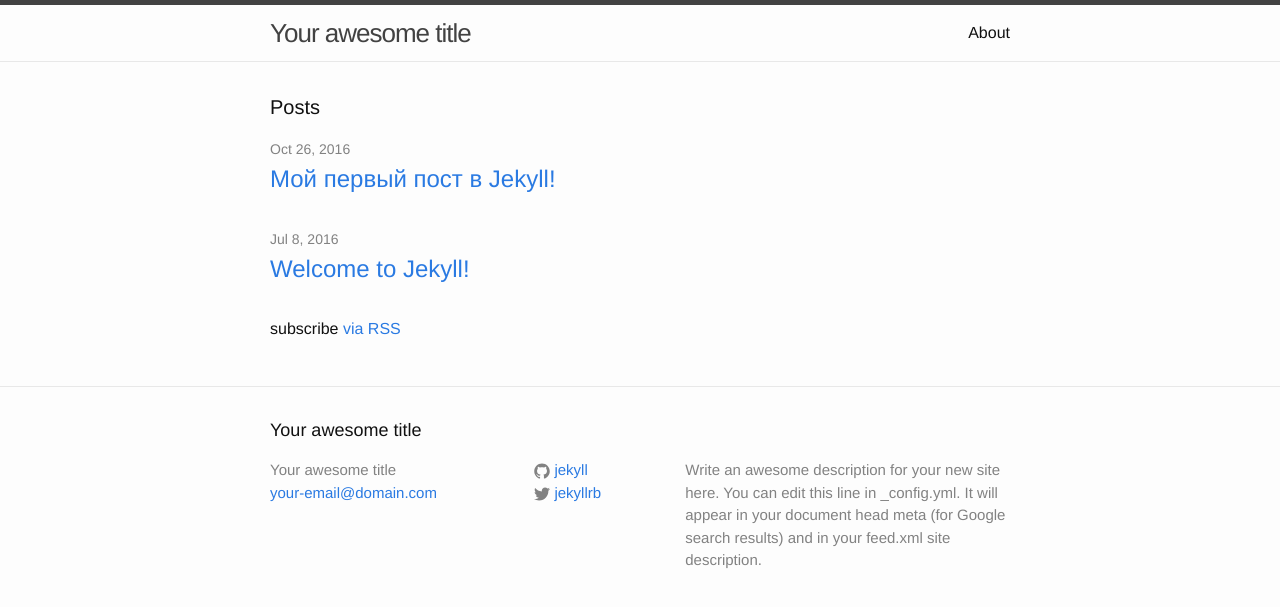
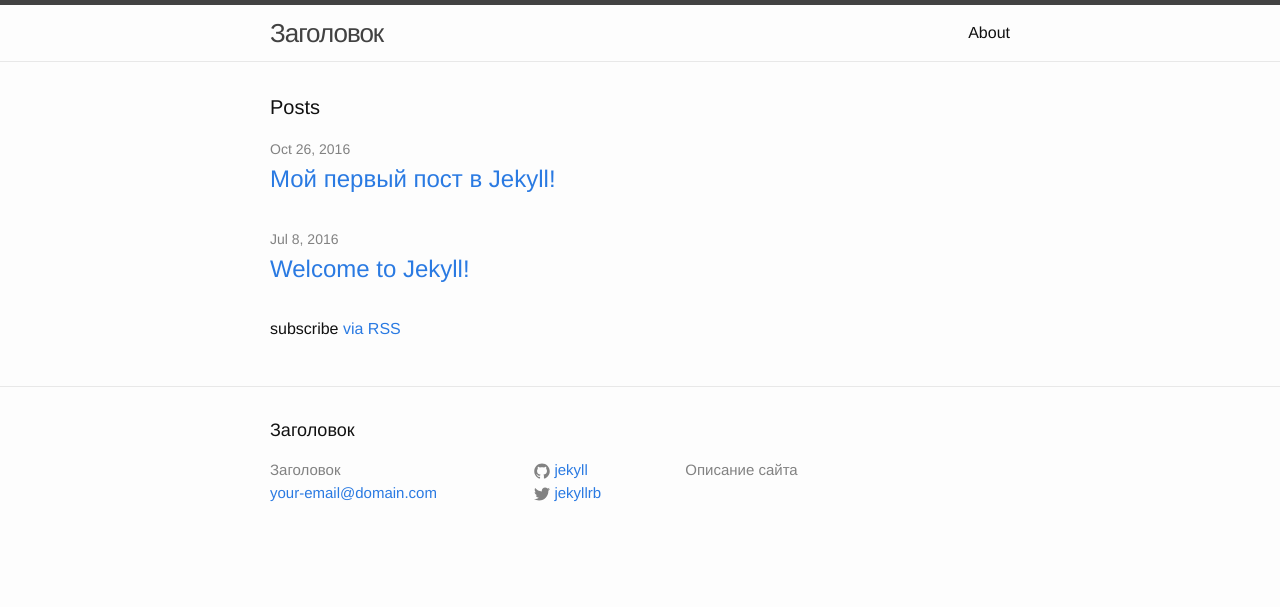
Before and after one commit to panaramix/panaramix.github.io, a Jekyll site: the page built from index.html, in a window 1280 px wide. Shown: the top 607 px of the page. Built offline with Jekyll 4.4.1, drawn with Linux system fonts in a browser that asks for light colours.

Commit message:
правка конфига

```diff
--- a/_config.yml
+++ b/_config.yml
@@ -1,19 +1,9 @@
-# Welcome to Jekyll!
-#
-# This config file is meant for settings that affect your whole blog, values
-# which you are expected to set up once and rarely need to edit after that.
-# For technical reasons, this file is *NOT* reloaded automatically when you use
-# 'jekyll serve'. If you change this file, please restart the server process.
-
-# Site settings
-title: Your awesome title
+title: Заголовок
 email: your-email@domain.com
 description: > # this means to ignore newlines until "baseurl:"
-  Write an awesome description for your new site here. You can edit this
-  line in _config.yml. It will appear in your document head meta (for
-  Google search results) and in your feed.xml site description.
-baseurl: "" # the subpath of your site, e.g. /blog
-url: "http://yourdomain.com" # the base hostname & protocol for your site
+  Описание сайта
+baseurl: "/geneo"
+url: "https://panaramix.github.io/"
 twitter_username: jekyllrb
 github_username:  jekyll
 
```
